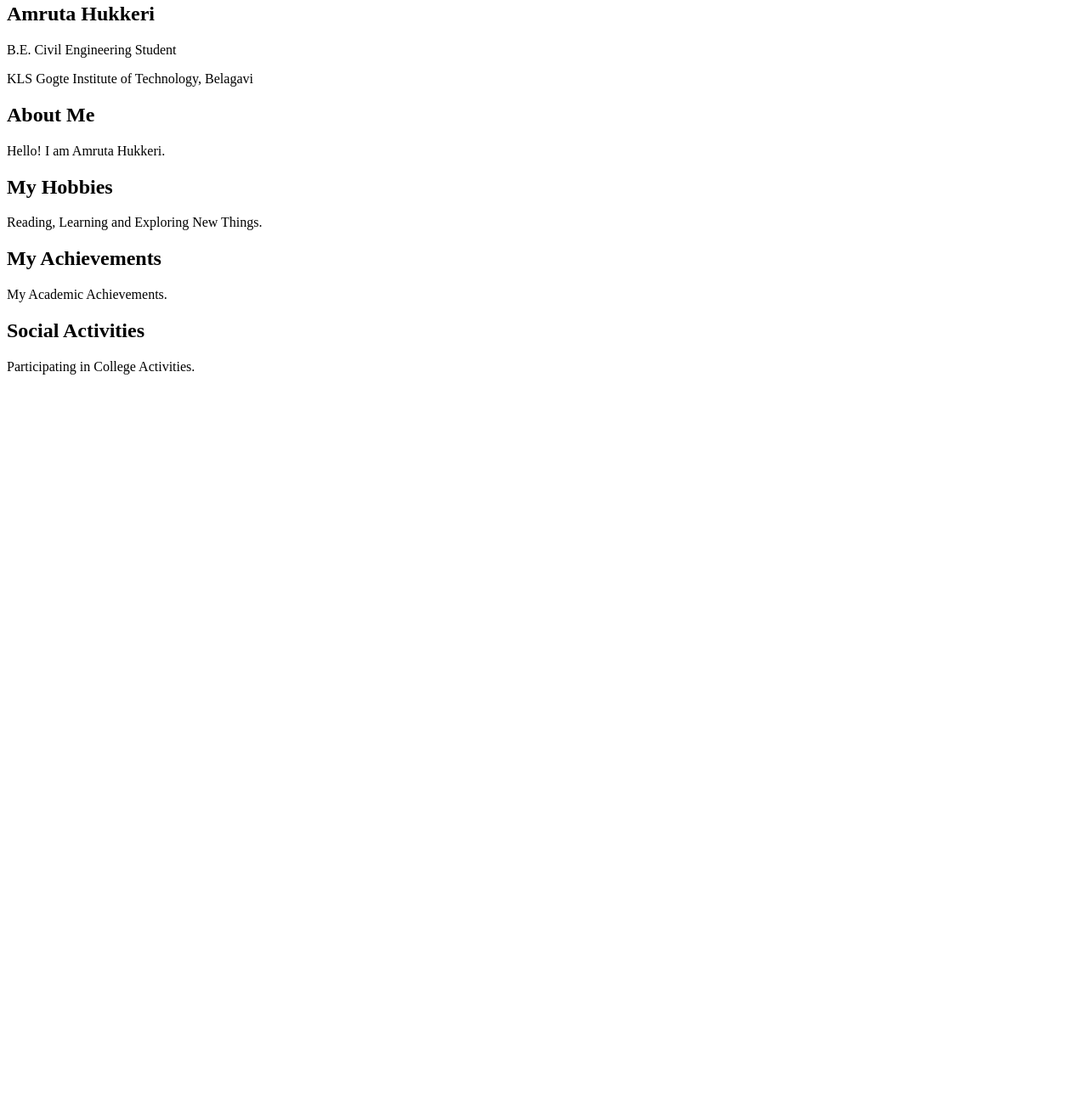
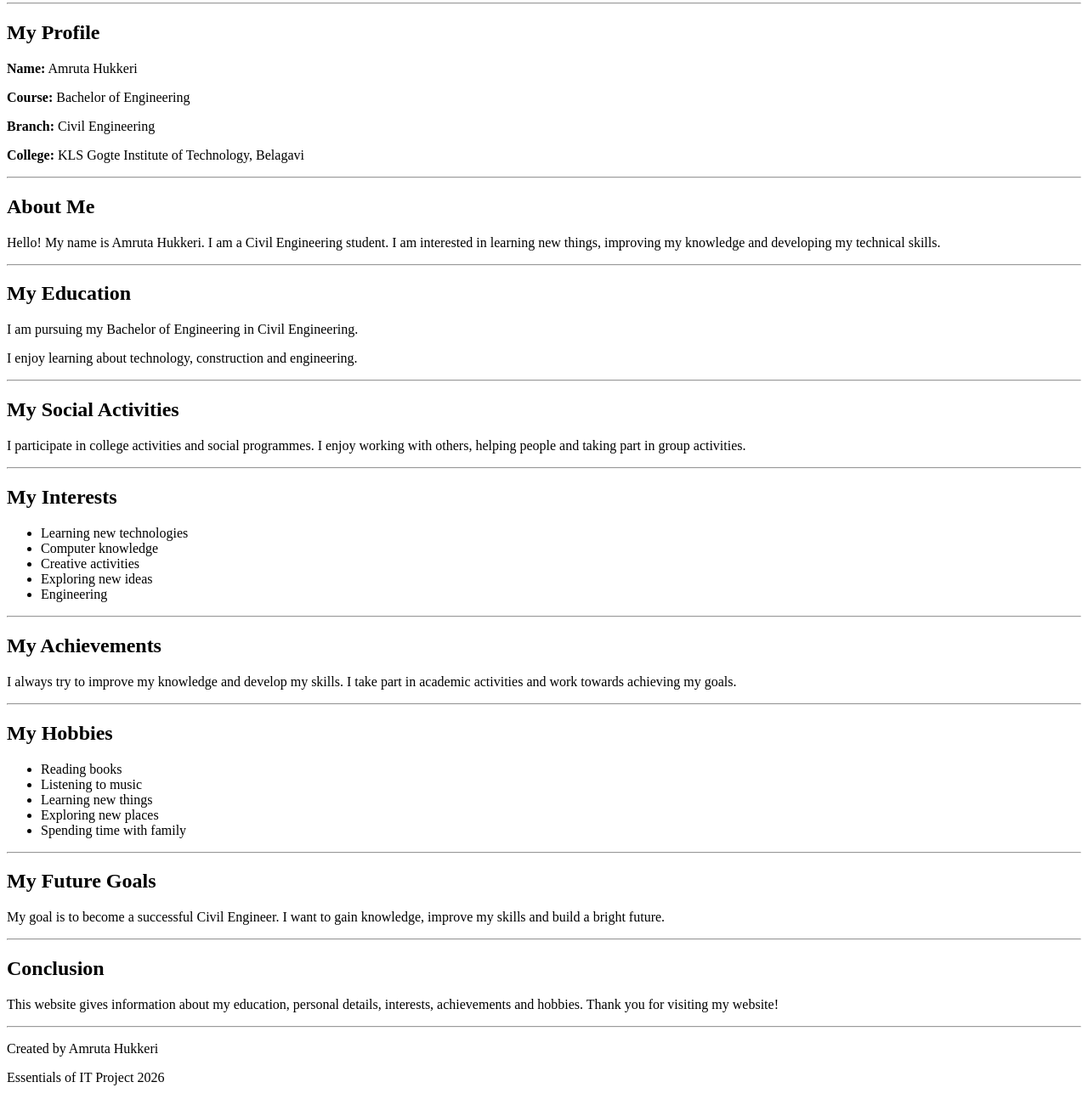
Before and after one commit to 26u0130-del/amruta-personal-website, a plain HTML site: page index.html in a window 1280 px wide. Shown: the part 77-1371 px from the top of the page at 85% size. Before the commit the page ends 800 px from the top, so only its background shows below. Drawn offline with Linux system fonts and the light colour scheme.

Commit message:
Update index.html

```diff
--- a/index.html
+++ b/index.html
@@ -1,27 +1,109 @@
+<!DOCTYPE html>
+<html>
+<head>
+    <title>Amruta's Personal Website</title>
+</head>
 
-<!DOCTYPE html>
-<head>
-<title>Amruta's Personal Website</title>
-</head>
 <body>
 
-<h1>Welcome to My Personal Website</h1>
+    <h1>WELCOME TO MY PERSONAL WEBSITE</h1>
+    <hr>
 
-<h2>Amruta Hukkeri</h2>
-<p>B.E. Civil Engineering Student</p>
-<p>KLS Gogte Institute of Technology, Belagavi</p>
+    <h2>My Profile</h2>
+    <p><b>Name:</b> Amruta Hukkeri</p>
+    <p><b>Course:</b> Bachelor of Engineering</p>
+    <p><b>Branch:</b> Civil Engineering</p>
+    <p><b>College:</b> KLS Gogte Institute of Technology, Belagavi</p>
 
-<h2>About Me</h2>
-<p>Hello! I am Amruta Hukkeri.</p>
+    <hr>
 
-<h2>My Hobbies</h2>
-<p>Reading, Learning and Exploring New Things.</p>
+    <h2>About Me</h2>
+    <p>
+        Hello! My name is Amruta Hukkeri.
+        I am a Civil Engineering student.
+        I am interested in learning new things,
+        improving my knowledge and developing
+        my technical skills.
+    </p>
 
-<h2>My Achievements</h2>
-<p>My Academic Achievements.</p>
+    <hr>
 
-<h2>Social Activities</h2>
-<p>Participating in College Activities.</p>
+    <h2>My Education</h2>
+    <p>I am pursuing my Bachelor of Engineering
+    in Civil Engineering.</p>
+    <p>I enjoy learning about technology,
+    construction and engineering.</p>
+
+    <hr>
+
+    <h2>My Social Activities</h2>
+    <p>
+        I participate in college activities
+        and social programmes.
+        I enjoy working with others,
+        helping people and taking part
+        in group activities.
+    </p>
+
+    <hr>
+
+    <h2>My Interests</h2>
+    <ul>
+        <li>Learning new technologies</li>
+        <li>Computer knowledge</li>
+        <li>Creative activities</li>
+        <li>Exploring new ideas</li>
+        <li>Engineering</li>
+    </ul>
+
+    <hr>
+
+    <h2>My Achievements</h2>
+    <p>
+        I always try to improve my knowledge
+        and develop my skills.
+        I take part in academic activities
+        and work towards achieving my goals.
+    </p>
+
+    <hr>
+
+    <h2>My Hobbies</h2>
+    <ul>
+        <li>Reading books</li>
+        <li>Listening to music</li>
+        <li>Learning new things</li>
+        <li>Exploring new places</li>
+        <li>Spending time with family</li>
+    </ul>
+
+    <hr>
+
+    <h2>My Future Goals</h2>
+    <p>
+        My goal is to become a successful
+        Civil Engineer.
+        I want to gain knowledge,
+        improve my skills and build
+        a bright future.
+    </p>
+
+    <hr>
+
+    <h2>Conclusion</h2>
+    <p>
+        This website gives information
+        about my education, personal details,
+        interests, achievements and hobbies.
+        Thank you for visiting my website!
+    </p>
+
+    <hr>
+
+    <footer>
+        <p>Created by Amruta Hukkeri</p>
+        <p>Essentials of IT Project 2026</p>
+    </footer>
 
 </body>
-</html
+</html>
```
